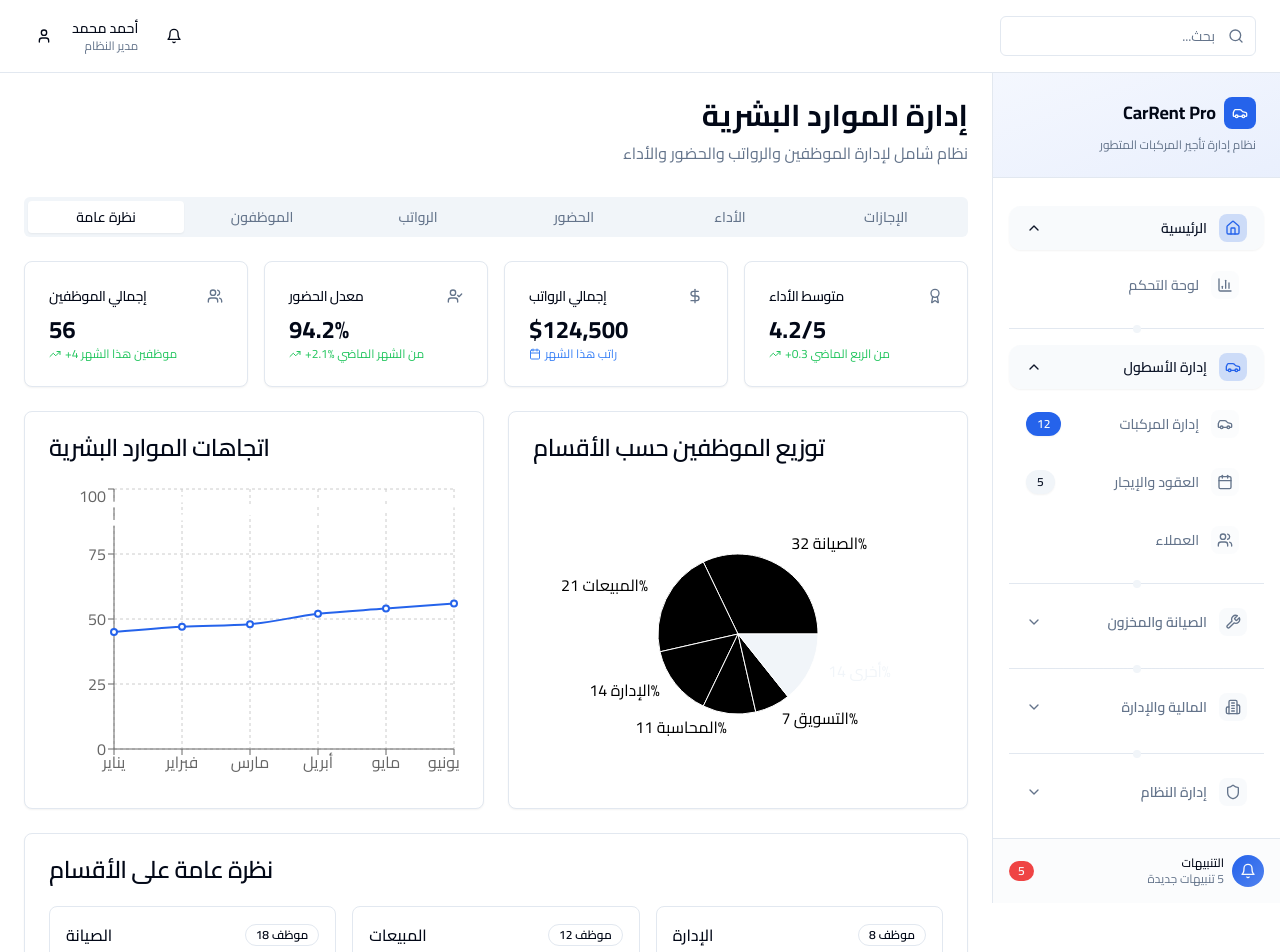
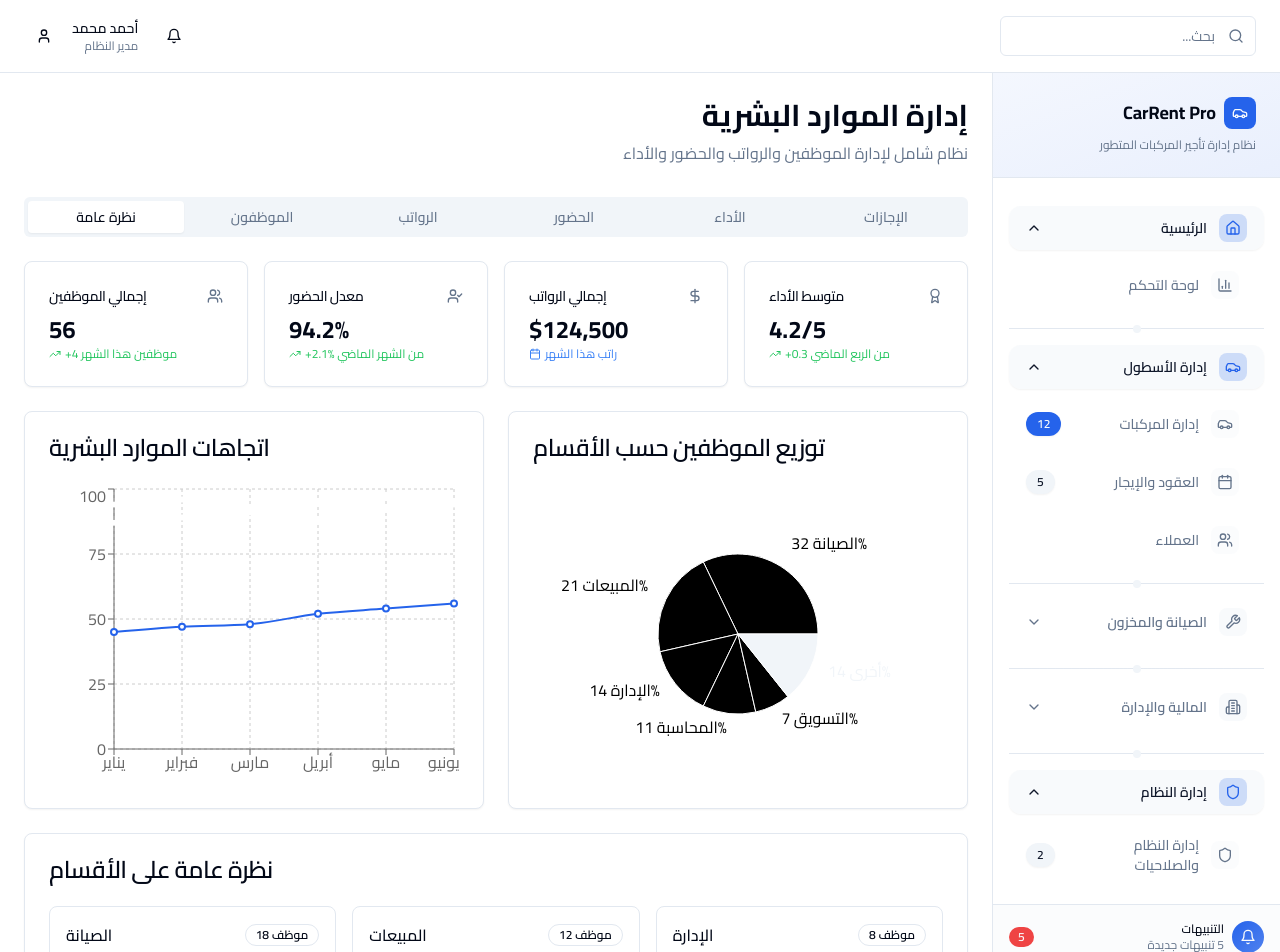
Before and after one commit to alduraibi1/smart-fleet-oasis, a React (Vite) app: page /hr in a window 1280 px wide. Shown: the top 952 px of the page. Built offline with nearby package versions, Linux system fonts and the light colour scheme.

Commit message:
Enhance Sidebar
Improve the Sidebar based on user feedback.

```diff
--- a/src/components/Layout/Sidebar.tsx
+++ b/src/components/Layout/Sidebar.tsx
@@ -112,7 +112,7 @@ interface SidebarProps {
 export default function Sidebar({ isOpen, onClose }: SidebarProps) {
   const location = useLocation();
   const [expandedSections, setExpandedSections] = useState<string[]>([
-    'الرئيسية', 'إدارة الأسطول'
+    'الرئيسية', 'إدارة الأسطول', 'إدارة النظام'
   ]);
 
   const toggleSection = (sectionTitle: string) => {
```
